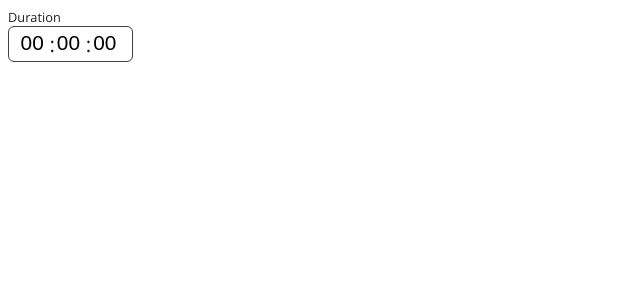
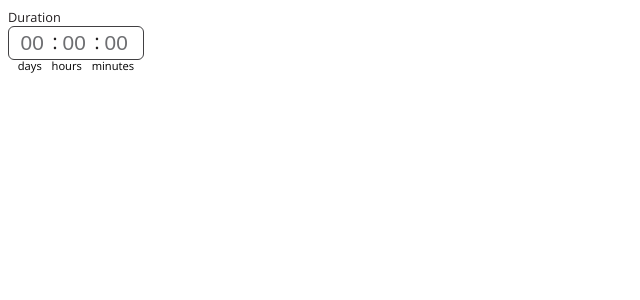
Before and after one commit to radaalinmihai/react-code-input-v2, a React app: page / in a window 1280 px wide. Shown: the top 300 px of the page, without its empty margins (0-640 px from the left). Built offline with nearby package versions, Linux system fonts and the light colour scheme.

Commit message:
visual aspect done

```diff
--- a/src/components/Input.tsx
+++ b/src/components/Input.tsx
@@ -1,6 +1,7 @@
-import {ChangeEventHandler, FunctionComponent, useCallback, useEffect, useState} from "react";
+import {ChangeEventHandler, FocusEventHandler, FunctionComponent, useCallback, useEffect, useState} from "react";
 import {IInput} from "../interfaces/InputTypes";
 import {NUMBER_REG} from "../utilities/constants";
+import {addTrailingZero} from "../utilities/helpers";
 
 const Input: FunctionComponent<IInput> = ({
 	                                          onChange,
@@ -8,7 +9,9 @@ const Input: FunctionComponent<IInput> = ({
 	                                          maxLength = 2,
 	                                          onlyNumeric = false,
 	                                          disabled = false,
-	                                          defaultValue = ''
+	                                          defaultValue = '',
+	                                          externalValue,
+	                                          onBlur
                                           }) => {
 	const [value, setValue] = useState('');
 	const handleOnChange = useCallback<ChangeEventHandler<HTMLInputElement>>((e) => {
@@ -24,17 +27,26 @@ const Input: FunctionComponent<IInput> = ({
 		}
 		setValue(e.target.value || '');
 	}, [onlyNumeric, maxLength]);
+	const handleOnBlur = useCallback<FocusEventHandler<HTMLInputElement>>((e) => {
+		handleOnChange(e);
+		if(onBlur) {
+			onBlur(addTrailingZero(e.target.value));
+		}
+	}, [handleOnChange]);
 	useEffect(() => {
 		if(defaultValue?.length <= maxLength) {
 			setValue(defaultValue);
 		}
 	}, [maxLength]);
 	useEffect(() => {
-		onChange(value);
+		if(value) {
+			onChange(value);
+		}
 	}, [value]);
 	return (
 		<div className='react-code-input--container'>
-			<input disabled={disabled} value={value} maxLength={maxLength} placeholder={placeholder}
+			<input onBlur={handleOnBlur} disabled={disabled} value={externalValue || value} maxLength={maxLength}
+			       placeholder={placeholder}
 			       className='react-code-input--container-digit'
 			       onChange={handleOnChange} type='text'/>
 		</div>
--- /dev/null
+++ b/src/components/ReactCodeInputTimeHints.tsx
@@ -0,0 +1,18 @@
+import {IInputTimeFields} from "../interfaces/ICodeInputTime";
+import {FunctionComponent} from "react";
+
+interface IProps {
+	fields: IInputTimeFields;
+}
+
+const ReactCodeInputTimeHints: FunctionComponent<IProps> = ({fields}) => {
+	return (
+		<div className='react-code-input--hints'>
+			<span>days</span>
+			<span>hours</span>
+			<span>minutes</span>
+		</div>
+	);
+}
+
+export default ReactCodeInputTimeHints;
--- a/src/index.tsx
+++ b/src/index.tsx
@@ -5,7 +5,7 @@ import ReactCodeInputTime from "./modes/ReactCodeInputTime";
 
 const ReactCodeInputV2: FC = () => {
 	return (
-		<ReactCodeInputTime label='Duration' fieldsLength={3}/>
+		<ReactCodeInputTime label='Duration'/>
 	);
 }
 
--- /dev/null
+++ b/src/interfaces/ICodeInputTime.ts
@@ -0,0 +1,23 @@
+export enum InputTimeMaxes {
+	MAX_MS = 999,
+	MAX_SECONDS = 59,
+	MAX_MINUTES = 59,
+	MAX_HOURS = 23,
+	MAX_DAYS = 31
+}
+
+export enum InputTimeTypes {
+	MILLISECONDS = "MS",
+	SECONDS = "SECONDS",
+	MINUTES = "MINUTES",
+	HOURS = "HOURS",
+	DAYS = "DAYS",
+}
+
+export interface IInputTimeFields {
+	[InputTimeTypes.DAYS]: boolean;
+	[InputTimeTypes.HOURS]: boolean;
+	[InputTimeTypes.MINUTES]: boolean;
+	[InputTimeTypes.SECONDS]: boolean;
+	[InputTimeTypes.MILLISECONDS]: boolean;
+}
--- a/src/modes/ReactCodeInputTime.tsx
+++ b/src/modes/ReactCodeInputTime.tsx
@@ -1,58 +1,64 @@
 import Input from "../components/Input";
-import React, {Fragment, FunctionComponent, useCallback, useEffect, useState} from "react";
+import React, {Fragment, FunctionComponent, useCallback, useState} from "react";
 import ReactCodeInputWrapper from "../components/ReactCodeInputWrapper";
 import {IInputValue} from "../interfaces/InputTypes";
-import {addTrailingZero} from "../utilities/helpers";
-import {MAX_TIME_FIELDS} from "../utilities/constants";
+import {addTrailingZero, createEmptyTimes} from "../utilities/helpers";
+import {IInputTimeFields, InputTimeTypes} from "../interfaces/ICodeInputTime";
+import ReactCodeInputTimeHints from "../components/ReactCodeInputTimeHints";
 
 interface IProps {
 	label?: string;
-	fieldsLength: number;
+	fields?: IInputTimeFields;
 	disabled?: boolean;
 }
 
-const ReactCodeInputTime: FunctionComponent<IProps> = ({label = '', fieldsLength, disabled}) => {
-	const [values, setValues] = useState<IInputValue[]>([]);
+const ReactCodeInputTime: FunctionComponent<IProps> = ({
+	                                                       label = '', disabled, fields = {
+		[InputTimeTypes.DAYS]: true,
+		[InputTimeTypes.HOURS]: true,
+		[InputTimeTypes.MINUTES]: true,
+		[InputTimeTypes.SECONDS]: false,
+		[InputTimeTypes.MILLISECONDS]: false,
+	}
+                                                       }) => {
+	const [values, setValues] = useState<IInputValue[]>(createEmptyTimes(fields));
 	const handleSetValues = useCallback((idx: number) => (value: string) => {
 		setValues((prevValues) => prevValues.map((val, index) => {
 			if(idx === index) {
-				if(!(parseInt(value) < val.max)) {
-					return val;
+				if(parseInt(value) > val.max) {
+					return {
+						...val,
+						value: addTrailingZero(val.max.toString())
+					}
 				}
 				return {
 					...val,
-					value: addTrailingZero(value),
+					value,
 				}
 			}
 			return val;
 		}));
 	}, []);
 
-	useEffect(() => {
-		const maxFields = fieldsLength > MAX_TIME_FIELDS ? MAX_TIME_FIELDS : fieldsLength;
-		if(fieldsLength > MAX_TIME_FIELDS) {
-			console.warn(`Fields are longer than the maximum allowed, which is ${MAX_TIME_FIELDS}. Fields have been reduced to the maximum allowed`);
-		}
-		setValues(Array(maxFields).fill({
-			value: '',
-			max: 0
-		}));
-		console.log(maxFields);
-	}, [fieldsLength]);
+	const handleOnBlur = useCallback((idx: number) => (value: string) => {
+		handleSetValues(idx)(addTrailingZero(value));
+	}, []);
 
 	return (
-		<>
+		<div className='react-code-input--wrapper'>
 			{label && <div className='react-code-input--label'>{label}</div>}
 			<ReactCodeInputWrapper disabled={disabled}>
 				{values.map((val, idx) => (
 					<Fragment key={`react-code-input-time-${idx}`}>
-						<Input defaultValue='00' disabled={disabled} onlyNumeric
+						<Input onBlur={handleOnBlur(idx)} externalValue={val.value} placeholder='00' disabled={disabled}
+						       onlyNumeric
 						       onChange={handleSetValues(idx)}/>
 						{idx !== values.length - 1 && <span className='react-code-input--separator'>:</span>}
 					</Fragment>
 				))}
 			</ReactCodeInputWrapper>
-		</>
+			<ReactCodeInputTimeHints fields={fields}/>
+		</div>
 	);
 }
 
--- a/src/styles/inputs.css
+++ b/src/styles/inputs.css
@@ -1,6 +1,6 @@
 .react-code-input {
 	border: 1px solid #414042;
-	width: max-content;
+	width: 100%;
 	display: flex;
 	flex-direction: row;
 	align-items: flex-start;
@@ -9,6 +9,10 @@
 	overflow: hidden;
 	padding: .2rem .6rem;
 	color: #231F20;
+
+	&--wrapper {
+		width: max-content;
+	}
 
 	&--disabled {
 		background-color: #D1D3D4;
@@ -23,6 +27,20 @@
 
 	&--separator {
 		font-size: 1.3rem;
+		line-height: 1.1;
+		width: 0.7rem;
+		text-align: center;
+	}
+
+	&--hints {
+		line-height: 1.05;
+		display: flex;
+		justify-content: space-evenly;
+		align-items: center;
+
+		& span {
+			font-size: 0.7rem;
+		}
 	}
 
 	&--container {
@@ -32,7 +50,7 @@
 			border-style: none;
 			outline: none;
 			font-size: 1.3rem;
-			max-width: calc(10px + 1.3rem);
+			width: calc(10px + 1.3rem);
 
 			&::placeholder {
 				color: #6D6E71;
--- a/src/utilities/helpers.ts
+++ b/src/utilities/helpers.ts
@@ -1,6 +1,38 @@
+import {MAX_TIME_FIELDS} from "./constants";
+import {IInputValue} from "../interfaces/InputTypes";
+import {IInputTimeFields, InputTimeMaxes, InputTimeTypes} from "../interfaces/ICodeInputTime";
+
 export const addTrailingZero = (value: string) => {
-	if(parseInt(value) < 10) {
+	if(parseInt(value) < 10 && value.length === 1) {
 		return `0${value}`;
 	}
 	return value;
 }
+
+export const createEmptyTimes = (fields: IInputTimeFields) => {
+	const times: IInputValue[] = [];
+	for(let i = 0; i < MAX_TIME_FIELDS; i++) {
+		if(i === 0 && fields[InputTimeTypes.DAYS]) {
+			times.push(createTimeField(InputTimeTypes.DAYS, InputTimeMaxes.MAX_DAYS));
+		}
+		if(i === 1 && fields[InputTimeTypes.HOURS]) {
+			times.push(createTimeField(InputTimeTypes.HOURS, InputTimeMaxes.MAX_HOURS));
+		}
+		if(i === 2 && fields[InputTimeTypes.MINUTES]) {
+			times.push(createTimeField(InputTimeTypes.MINUTES, InputTimeMaxes.MAX_MINUTES));
+		}
+		if(i === 3 && fields[InputTimeTypes.SECONDS]) {
+			times.push(createTimeField(InputTimeTypes.SECONDS, InputTimeMaxes.MAX_SECONDS));
+		}
+		if(i === 4 && fields[InputTimeTypes.MILLISECONDS]) {
+			times.push(createTimeField(InputTimeTypes.MILLISECONDS, InputTimeMaxes.MAX_MS));
+		}
+	}
+	return times;
+}
+
+const createTimeField = (type: InputTimeTypes, max: InputTimeMaxes): IInputValue => ({
+	value: '',
+	type,
+	max,
+});
```
Also changed, not shown: src/interfaces/InputTypes.ts (+6 -9 lines).
